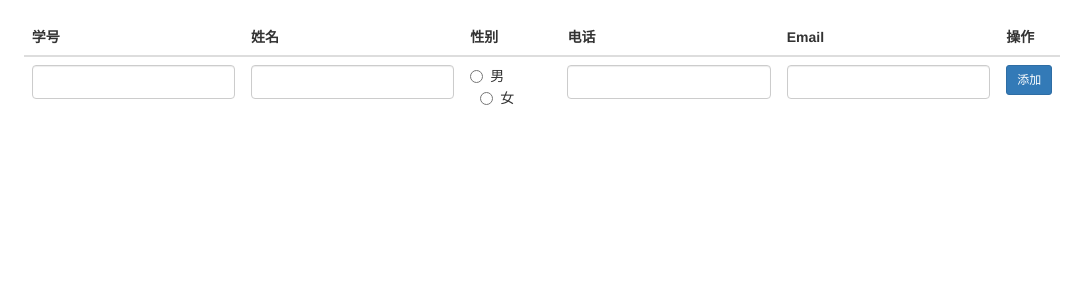
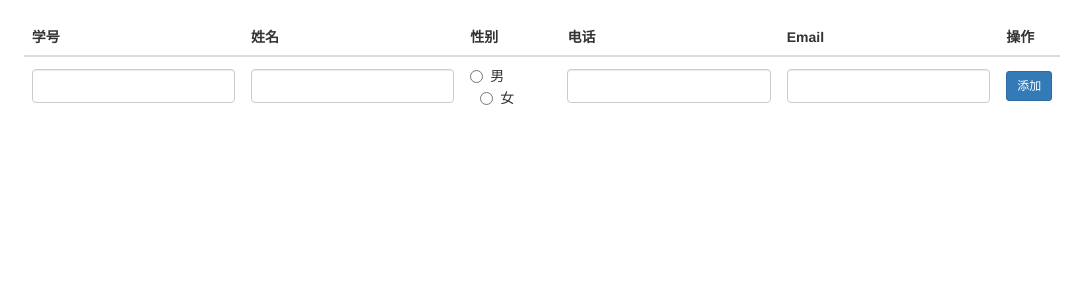
Before and after one commit to starsharp06sharp/StuInfoSite, a Flask app: page / in a window 1280 px wide. Shown: the part 51-351 px from the top of the page, without its empty margins (98-1181 px from the left). Run offline with Flask 2, Linux system fonts and the light colour scheme; the visitor is signed in with stand-in values (Sample User, id 1); some libraries are stand-ins or nearby versions.

Commit message:
使学生信息在表格中纵向对齐

```diff
--- a/stuinfo/templates/layout.html
+++ b/stuinfo/templates/layout.html
@@ -13,6 +13,10 @@
 
         .navbar-brand {
             margin-left: 24px;
+        }
+
+        td {
+            vertical-align: middle !important;
         }
     </style>
 </head>
```
